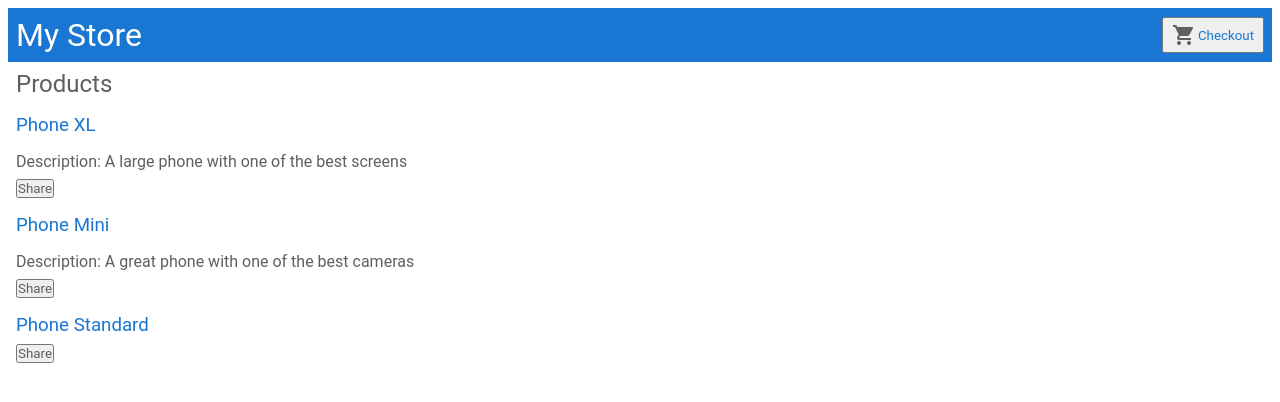
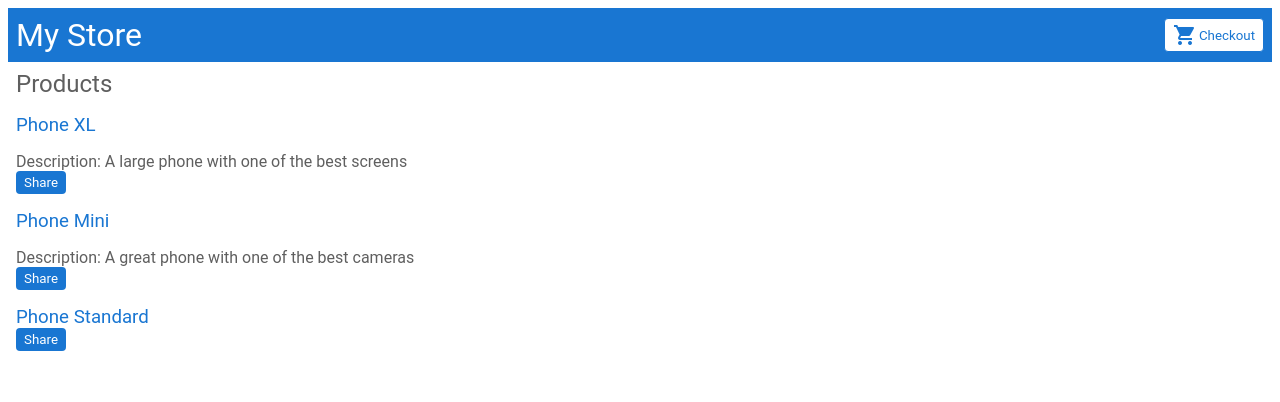
Before and after one commit to israelfcarvalho/my-angular-app, an Angular app: page / in a window 1280 px wide. Shown: the top 402 px of the page. Built offline with nearby package versions, Linux system fonts and the light colour scheme.

Commit message:
Add componente propertie binding to app-button
Updates components that use it

```diff
--- a/src/app/button/button.component.html
+++ b/src/app/button/button.component.html
@@ -1,4 +1,4 @@
-<button [type]="type" (click)="handleClick()">
+<button [className]="kind" [type]="type" (click)="handleClick()">
     <i *ngIf="icon" class="material-icons">{{icon}}</i>
     {{text}}
 </button>
--- a/src/app/button/button.component.scss
+++ b/src/app/button/button.component.scss
@@ -5,9 +5,23 @@ button {
    align-items: center;
 
    padding: $spacing-extra-small $spacing-small;
-   color: $colors-primary;
+   border: none;
+   border-radius: 4px;
 
    i {
     margin-right: $spacing-tiny;
+    color: inherit;
+   }
+
+   &.primary {
+      color: $colors-white;
+      background-color: $colors-primary;
+   }
+
+   &.secondary {
+      border: 1px solid $colors-primary;
+
+      color: $colors-primary;
+      background-color: $colors-white;
    }
 }
--- a/src/app/button/button.component.ts
+++ b/src/app/button/button.component.ts
@@ -1,19 +1,26 @@
-import { Component } from '@angular/core';
+import { Component, Input } from '@angular/core';
 
 type ButtonIcon = 'shopping_cart'
 type ButtonType = 'button'
+type ButtonKind = 'primary' | 'secondary'
 
 @Component({
   selector: 'app-button',
   templateUrl: './button.component.html',
   styleUrls: ['./button.component.scss']
 })
+
 export class ButtonComponent {
-  text = 'Checkout'
-  icon?: ButtonIcon = 'shopping_cart'
-  type: ButtonType = 'button'
+  @Input() text = 'Click'
+  @Input() icon?: ButtonIcon
+  @Input() type?: ButtonType = 'button'
+  @Input() kind?: ButtonKind = 'primary'
+
+  @Input() onClick?: VoidFunction
 
   handleClick(){
-    alert('Button clicked')
+    if(this.onClick){
+      this.onClick()
+    }
   }
 }
--- a/src/app/product-list/product-list.component.html
+++ b/src/app/product-list/product-list.component.html
@@ -8,7 +8,6 @@
 
     <p *ngIf="product.description">Description: {{product.description}}</p>
 
-    <!-- TODO: replace this by app-button -->
-    <button type="button" (click)="share()">Share</button>
+    <app-button [type]="'button'" [onClick]="share" [text]="sharedButtonText"></app-button>
 
 </div>
--- a/src/app/product-list/product-list.component.scss
+++ b/src/app/product-list/product-list.component.scss
@@ -21,8 +21,7 @@
             margin-top: $spacing-medium;
         }
 
-        // TODO: replace this by app-button
-        button {
+        app-button {
             margin-top: $spacing-small;
         }
     }
--- a/src/app/product-list/product-list.component.ts
+++ b/src/app/product-list/product-list.component.ts
@@ -9,6 +9,7 @@ import { products, Product } from 'src/app/entities/product';
   styleUrls: ['./product-list.component.scss']
 })
 export class ProductListComponent {
+  sharedButtonText = 'Share'
   products: Array<Product> = products
 
   formatProductTitle(name: string){
--- a/src/app/top-bar/top-bar.component.html
+++ b/src/app/top-bar/top-bar.component.html
@@ -2,4 +2,9 @@
     <h1>My Store</h1>
 </a>
 
-<app-button></app-button>
+<app-button
+    [icon]="'shopping_cart'"
+    [kind]="'secondary'"
+    [text]="buttonText"
+    [onClick]="handleClickCart.bind(this)"
+></app-button>
--- a/src/app/top-bar/top-bar.component.ts
+++ b/src/app/top-bar/top-bar.component.ts
@@ -6,5 +6,9 @@ import { Component } from '@angular/core';
   styleUrls: ['./top-bar.component.scss']
 })
 export class TopBarComponent {
+  buttonText = 'Checkout'
 
+  handleClickCart(){
+    alert('go to checkout ' + this.buttonText)
+  }
 }
```
Also changed, not shown: src/styles.scss (line endings or trailing spaces).
